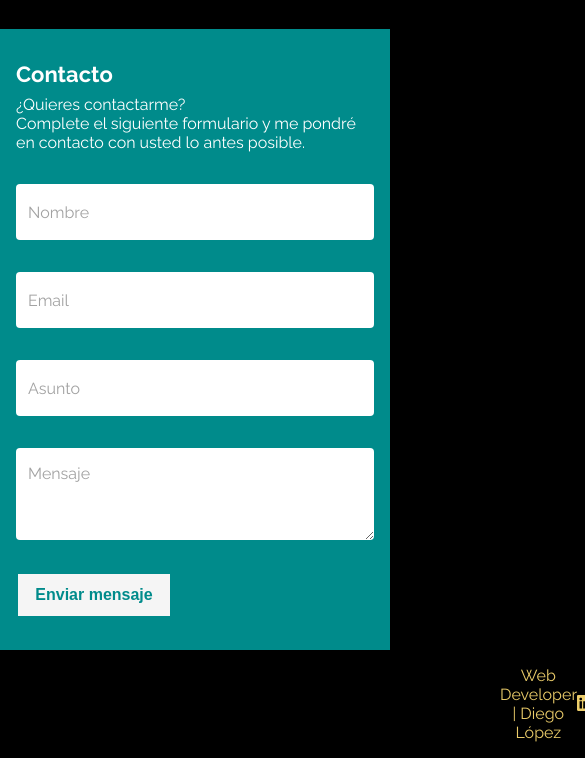
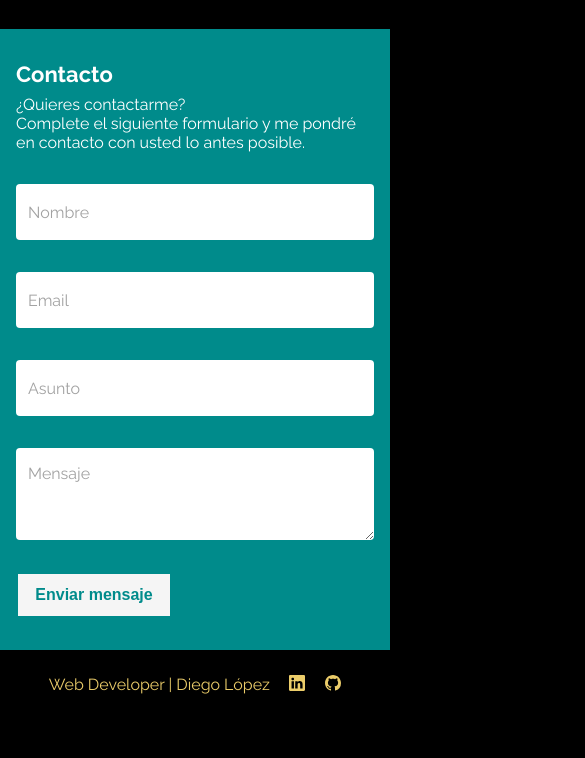
Before and after one commit to MalditoPerroSuertudo/challenge_portafolio, a plain HTML site: page index.html in a window 390 px wide. Shown: the part 4973-5731 px from the top of the page, 585 px wide, since content can reach past the window. After the commit the page ends 5692 px from the top, so only its background shows below. Drawn offline with Linux system fonts and the light colour scheme.

Commit message:
arreglo de footer

```diff
--- a/css/footer/footer.css
+++ b/css/footer/footer.css
@@ -1,11 +1,16 @@
 .footer {
+    display: flex;
+    justify-content: center;
+}
+
+.footer__contenedor {
     display: flex;
     justify-content: space-around;
     align-items: center;
-    padding: 16px 500px;
-    color: #fff;
+    padding: 25px 0 25px 0;
     font-size: 20px;
     font-weight: bolder;
+    width: 25vw;
 }
 
 .footer a {
@@ -13,5 +18,12 @@
 }
 
 .footer a:hover {
-    transform: translateY(-3px) scale(1.15);
+    transform: translateY(-3px) scale(1.20);
 }
+
+@media screen and (max-width: 479px) {
+    .footer__contenedor {
+        width: 80vw;
+        font-size: 12px;
+    }
+}
--- a/index.html
+++ b/index.html
@@ -218,8 +218,8 @@
             </div>
         </section>
     </main>
-    <footer>
-        <div class="footer">
+    <footer class="footer">
+        <div class="footer__contenedor">
             <h6 class="footer__txt">Web Developer | Diego López</h6>
 
             <a href="https://www.linkedin.com/in/diego-l%C3%B3pez-9378691a8/" target="_blank"><svg xmlns="http://www.w3.org/2000/svg" width="16" height="16"          fill="currentColor" class="bi bi-linkedin" viewBox="0 0 16 16">
```
